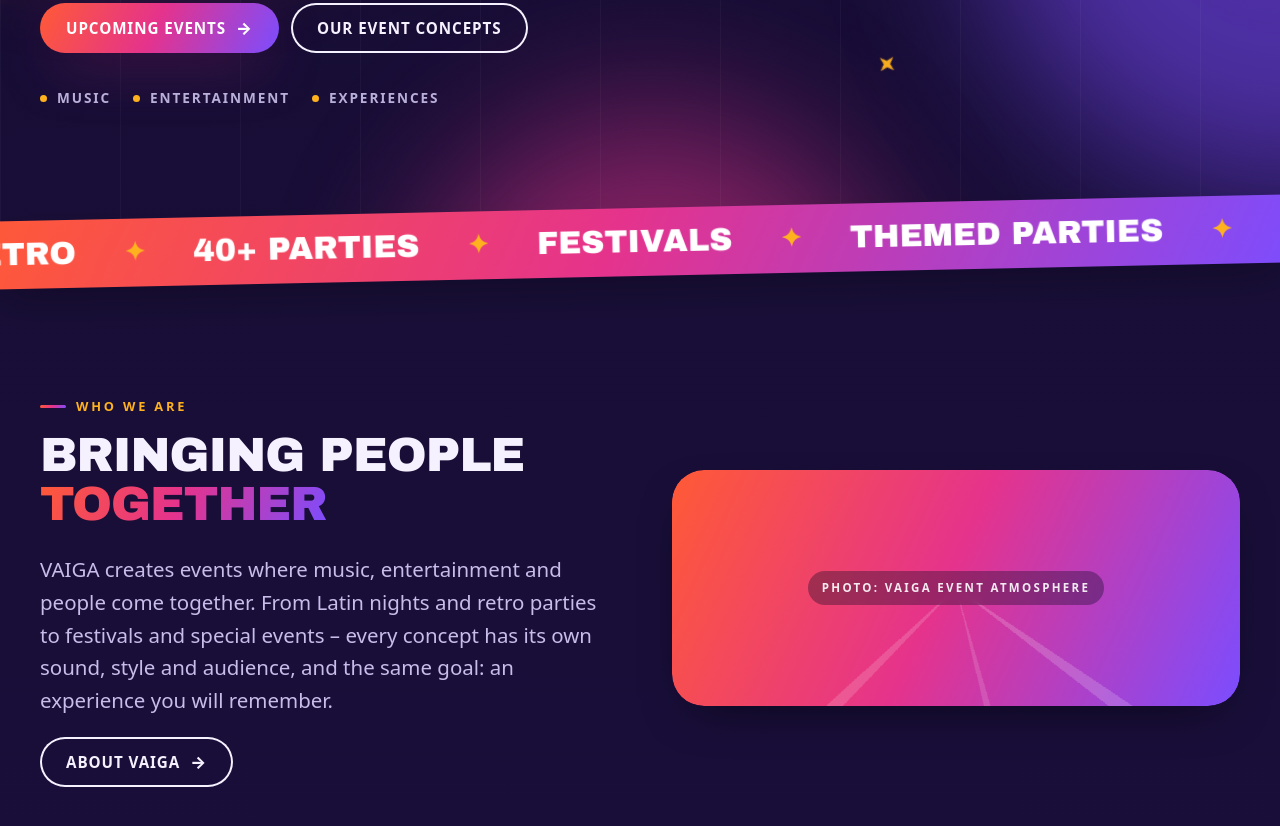
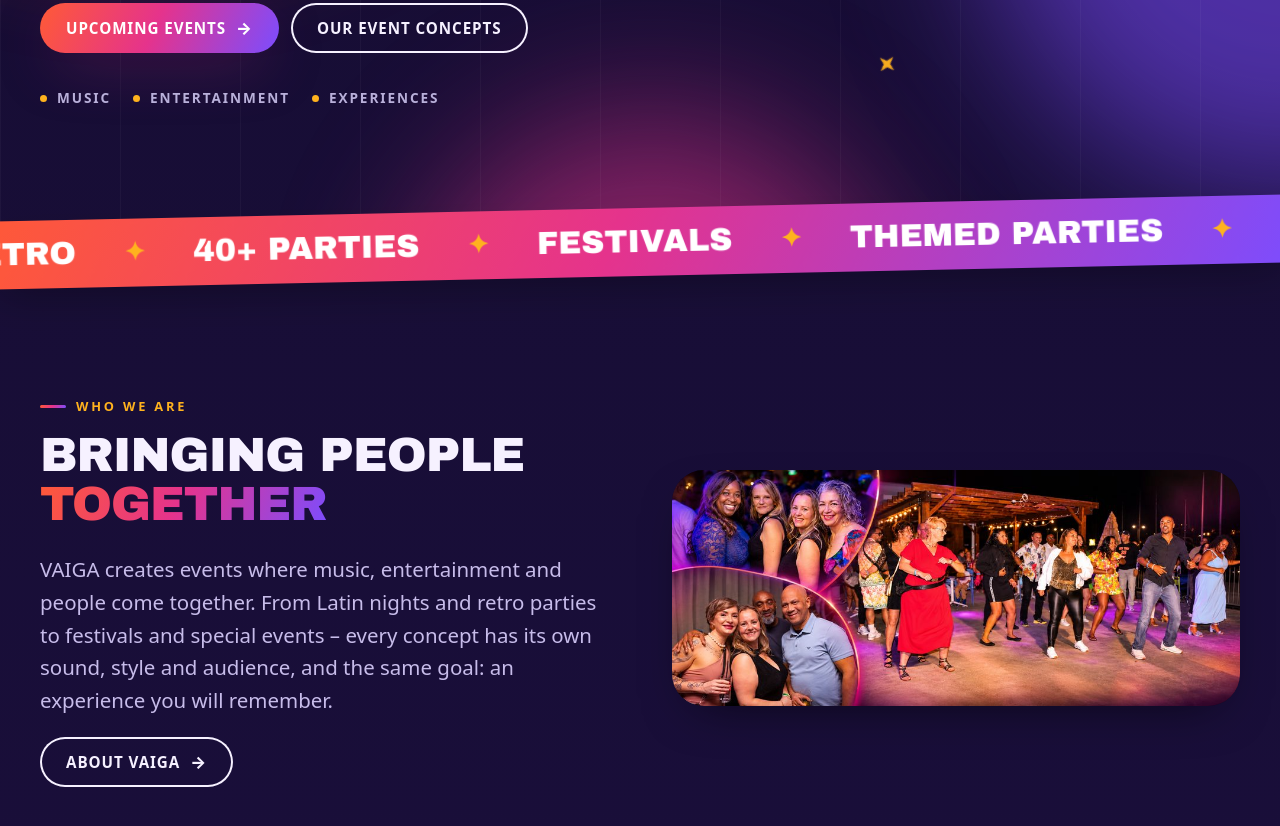
Before and after one commit to LatinpulseAlgarve/VAIGA-Events-Experiences, a plain HTML site: page index.html in a window 1280 px wide. Shown: the part 1028-1854 px from the top of the page. Drawn offline with Linux system fonts and the light colour scheme.

Commit message:
Homepage: eventfoto in kader naast 'Bringing people together'
Co-Authored-By: Claude Opus 5.5 <noreply@anthropic.com>
Claude-Session: https://claude.ai/code/session_01TLYQSxzUXvwzWH3wYw7Zuc

```diff
--- a/assets/css/vaiga.css
+++ b/assets/css/vaiga.css
@@ -456,3 +456,7 @@ a.cat.has-photo:hover .cat-photo { transform: scale(1.06); }
 .collab-link { color: var(--gold); font-weight: 800; text-decoration: underline; text-decoration-color: rgba(255,178,30,.5); text-underline-offset: 4px; }
 .collab-link::after { content: " ↗"; font-size: .85em; }
 .collab-link:hover, .collab-link:focus-visible { color: #fff; text-decoration-color: var(--magenta); }
+
+/* homepage "Bringing people together": event photo fills the 1080×450 frame */
+.photo-frame { background: var(--ink); }
+.photo-frame img { display: block; width: 100%; height: 100%; object-fit: cover; object-position: center; }
--- a/assets/i18n/translations.js
+++ b/assets/i18n/translations.js
@@ -79,6 +79,7 @@ window.VAIGA_TRANSLATIONS = {
   "VAIGA creates events where music, entertainment and people come together. From Latin nights and retro parties to festivals and special events – every concept has its own sound, style and audience, and the same goal: an experience you will remember.": ["A VAIGA cria eventos onde a música, o entretenimento e as pessoas se encontram. De noites latinas e festas retro a festivais e eventos especiais – cada conceito tem o seu próprio som, estilo e público, e o mesmo objetivo: uma experiência que vai recordar.", "VAIGA crea eventos donde la música, el entretenimiento y las personas se encuentran. De noches latinas y fiestas retro a festivales y eventos especiales: cada concepto tiene su propio sonido, estilo y público, y el mismo objetivo: una experiencia que recordarás.", "VAIGA maakt evenementen waar muziek, entertainment en mensen samenkomen. Van Latin nights en retrofeesten tot festivals en speciale evenementen – elk concept heeft een eigen sound, stijl en publiek, en hetzelfde doel: een beleving die je bijblijft."],
   "About VAIGA": ["Sobre a VAIGA", "Sobre VAIGA", "Over VAIGA"],
   "Photo: VAIGA event atmosphere": ["Foto: ambiente de um evento VAIGA", "Foto: ambiente de un evento VAIGA", "Foto: sfeer op een VAIGA-evenement"],
+  "Guests dancing and celebrating at a VAIGA event": ["Convidados a dançar e a festejar num evento VAIGA", "Invitados bailando y celebrando en un evento VAIGA", "Gasten dansen en vieren feest op een VAIGA-evenement"],
   "What's next": ["O que vem aí", "Lo que viene", "Wat komt er"],
   "All events": ["Todos os eventos", "Todos los eventos", "Alle evenementen"],
   "Stay tuned": ["Fique atento", "Estate atento", "Hou ons in de gaten"],
--- a/index.html
+++ b/index.html
@@ -79,7 +79,7 @@
         <p class="lead">VAIGA creates events where music, entertainment and people come together. From Latin nights and retro parties to festivals and special events – every concept has its own sound, style and audience, and the same goal: an experience you will remember.</p>
         <div class="btn-row"><a class="btn ghost arrow" href="about.html">About VAIGA </a></div>
       </div>
-      <div class="frame reveal"><div class="ph"><span>Photo: VAIGA event atmosphere</span></div></div>
+      <div class="frame reveal photo-frame"><img src="assets/img/together-960.jpg" srcset="assets/img/together-960.jpg 960w, assets/img/together-1920.jpg 1920w" sizes="(max-width: 900px) 100vw, 560px" width="1920" height="819" alt="Guests dancing and celebrating at a VAIGA event" loading="lazy"></div>
     </div>
   </section>
 
```
Also changed, not shown: assets/img/together-1920.jpg (added), assets/img/together-960.jpg (added).
